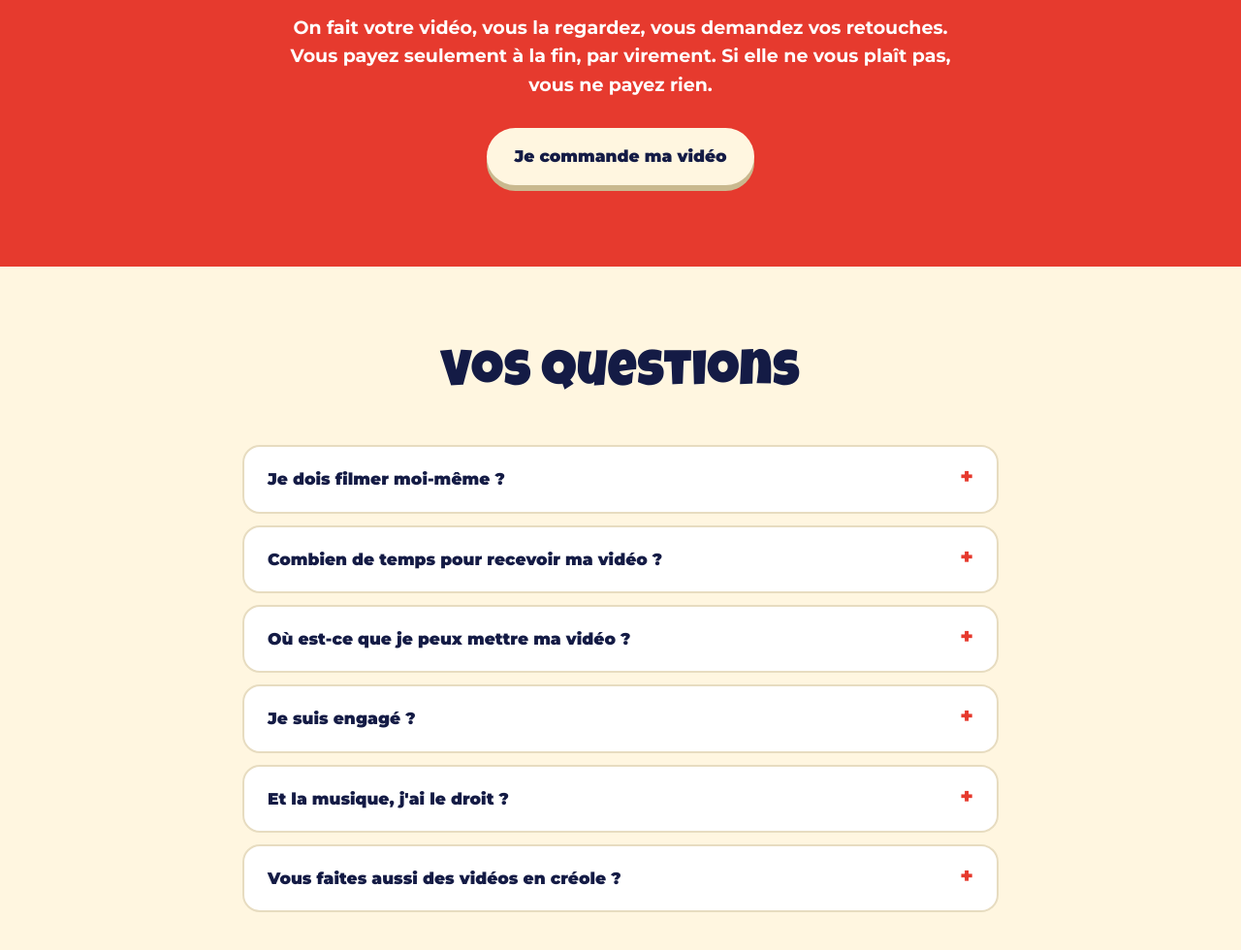
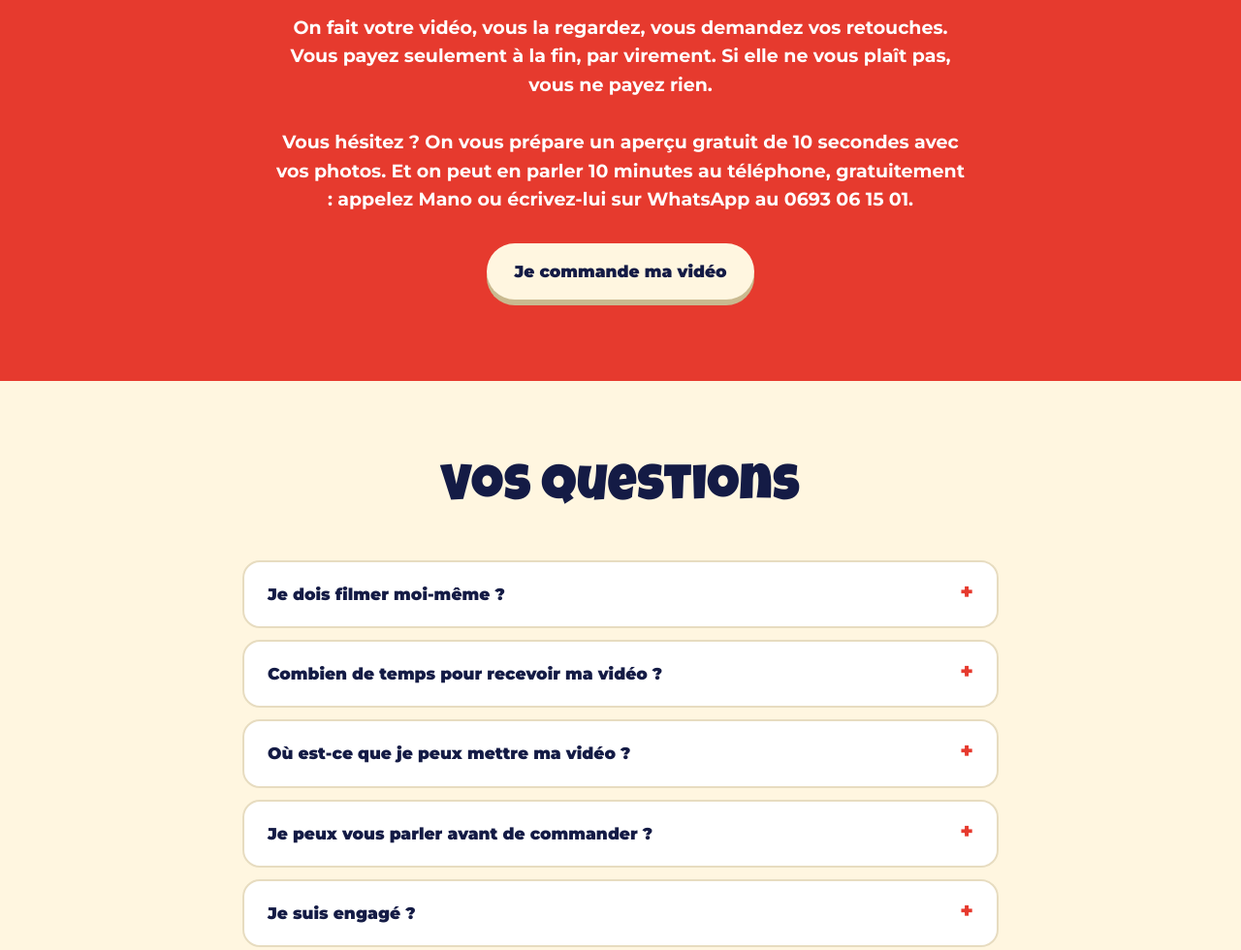
Before and after one commit to lekiosque-fr/pub-video, a plain HTML site: page index.html in a window 1280 px wide. Shown: the part 5160-6140 px from the top of the page at 97% size. Drawn offline with Linux system fonts and the light colour scheme.

Commit message:
Ajout de l'appel gratuit et de WhatsApp

```diff
--- a/index.html
+++ b/index.html
@@ -246,6 +246,7 @@ footer a{color:#C9CDEB}
  <div class="bloc">
   <h2>Vous payez quand elle vous plaît</h2>
   <p>On fait votre vidéo, vous la regardez, vous demandez vos retouches. Vous payez seulement à la fin, par virement. Si elle ne vous plaît pas, vous ne payez rien.</p>
+  <p>Vous hésitez ? On vous prépare un aperçu gratuit de 10 secondes avec vos photos. Et on peut en parler 10 minutes au téléphone, gratuitement : appelez Mano ou écrivez-lui sur WhatsApp au 0693 06 15 01.</p>
   <a class="btn clair" href="#contact">Je commande ma vidéo</a>
  </div>
 </section>
@@ -256,6 +257,7 @@ footer a{color:#C9CDEB}
   <details><summary>Je dois filmer moi-même ?</summary><p>Non. Quelques photos de votre commerce suffisent, même faites au téléphone. On peut aussi partir des photos de votre site ou de votre page, avec votre accord.</p></details>
   <details><summary>Combien de temps pour recevoir ma vidéo ?</summary><p>72 heures en général après réception de vos photos, et 24 heures avec l'option express.</p></details>
   <details><summary>Où est-ce que je peux mettre ma vidéo ?</summary><p>Partout : sur votre site, votre fiche Google, YouTube, Facebook, un écran en boutique ou en vitrine. Elle est à vous.</p></details>
+  <details><summary>Je peux vous parler avant de commander ?</summary><p>Oui, bien sûr. Appelez Mano ou écrivez-lui sur WhatsApp au 0693 06 15 01. L'appel est gratuit et sans engagement. On vous répond vite, tous les jours.</p></details>
   <details><summary>Je suis engagé ?</summary><p>Non. Vous commandez une vidéo, vous la payez quand elle vous plaît, et c'est tout. Pas d'abonnement.</p></details>
   <details><summary>Et la musique, j'ai le droit ?</summary><p>Oui. On utilise seulement des musiques et des sons libres de droits.</p></details>
   <details><summary>Vous faites aussi des vidéos en créole ?</summary><p>Oui, avec l'option créole ou anglais. Le créole fait souvent sourire, et l'anglais aide pour les touristes.</p></details>
@@ -274,6 +276,7 @@ footer a{color:#C9CDEB}
    <button class="btn" type="submit">Envoyer ma demande</button>
   </form>
   <p class="direct">Ou écrivez directement à <a href="mailto:lekiosquestudio01@gmail.com">lekiosquestudio01@gmail.com</a></p>
+  <p class="direct">Vous préférez parler ? Appelez Mano ou écrivez-lui sur WhatsApp : <a href="tel:+262693061501">0693 06 15 01</a> · <a href="https://wa.me/262693061501" target="_blank" rel="noopener">Ouvrir WhatsApp</a><br>Appel gratuit, sans engagement.</p>
  </div>
 </section>
 
```
